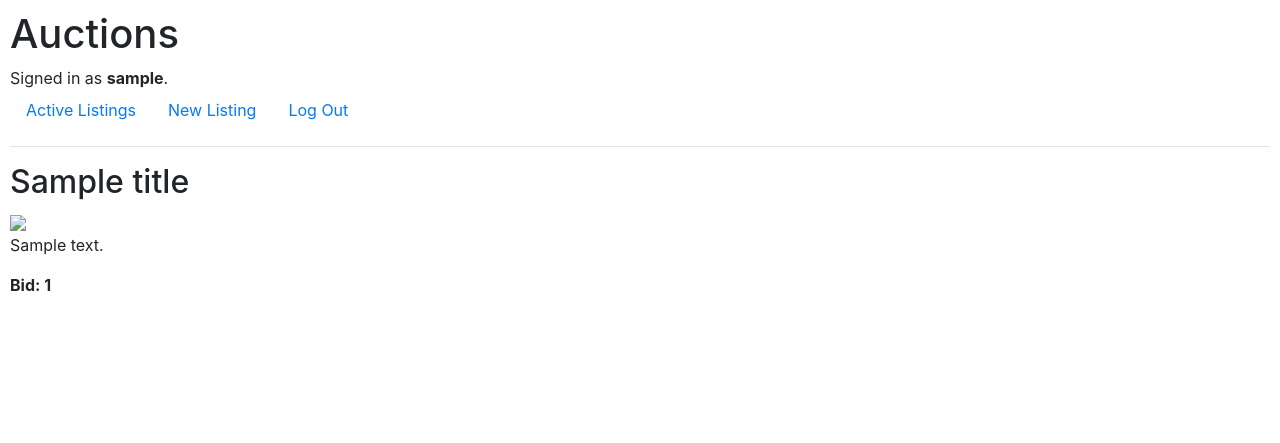
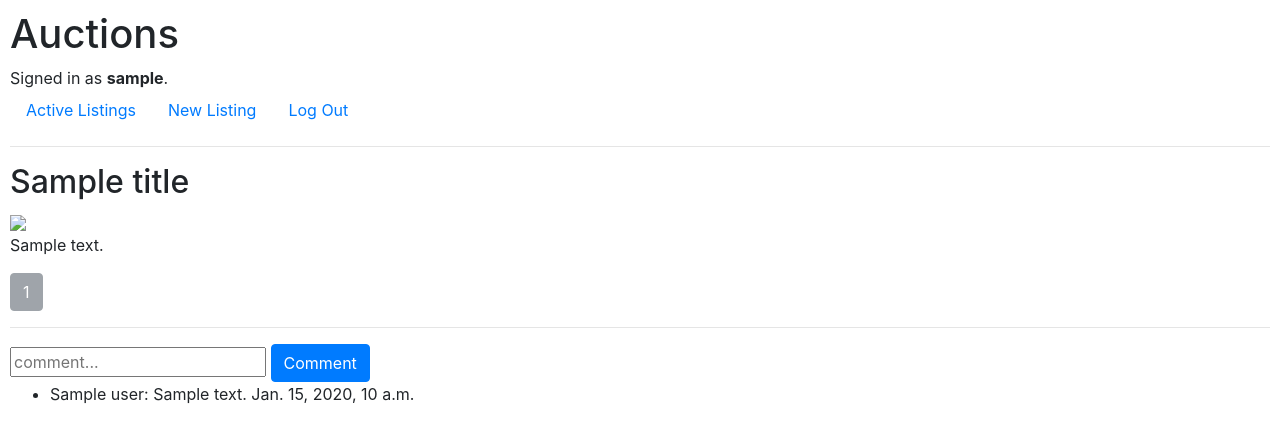
Before and after one commit to gingerwilliams/commerce, a Django app: template auctions/templates/auctions/listing.html in a window 1280 px wide. Shown: the top 443 px of the page. Run offline with Django 3.2, Linux system fonts and the light colour scheme; a user stored in the database is signed in; tables that the repository leaves empty hold one stand-in row (values such as "Sample post"); the template is opened without the code that fills it: most values are stand-ins (such as "Sample title", 1, 10 or a date in 2020); parts of the project's set-up code (start-up, migrations or seed data) failed here and were passed over; some libraries are stand-ins or nearby versions.

Commit message:
Create Comment Model and display filtered comments on each listing

```diff
--- a/auctions/admin.py
+++ b/auctions/admin.py
@@ -1,7 +1,8 @@
 from django.contrib import admin
 
-from .models import Listing
+from .models import Listing, Comment
 
 
 # Register your models here.
 admin.site.register(Listing)
+admin.site.register(Comment)
--- a/auctions/models.py
+++ b/auctions/models.py
@@ -1,5 +1,6 @@
 from django.contrib.auth.models import AbstractUser
 from django.db import models
+from django.db.models.functions import Now
 
 
 class User(AbstractUser):
@@ -23,12 +24,11 @@ class Bid():
     pass
 
 
-class Comment():
-    # listing key
-    # users key
-    # comment
-    pass
+class Comment(models.Model):
+    listing = models.ForeignKey(Listing, on_delete=models.CASCADE, related_name="listing")
+    user = models.ForeignKey(User, on_delete=models.CASCADE, related_name="user")
+    comment = models.CharField(max_length=260)
+    date = models.DateTimeField(db_default=Now())
 
-# auction listings
-# bids
-# comments made on auction listings
+    def __str__(self):
+        return f"{self.user} - {self.date}"
--- a/auctions/templates/auctions/listing.html
+++ b/auctions/templates/auctions/listing.html
@@ -4,6 +4,28 @@
     <h2>{{title}}</h2>
     <img src="{{url}}" width="150">
     <p>{{description}}</p>
-    <p><strong>Bid: {{ bid }}</strong></p>
+
+    <div class="btn-group">
+        <button disabled class="btn btn-secondary">{{ bid }}</button>
+    </div>
+
+    <hr>
+    {% if user.is_authenticated %}
+        <form action="{% url 'listing' id %}" method="post">
+            {% csrf_token %}
+            <input type="text" name="comment" placeholder="comment..."/>
+            <button type="submit" class="btn btn-primary">Comment</button>
+        </form>
+    {% endif %}
+    <ul>
+        {% for comment in comments %}
+        <li>
+            <span>{{ comment.user }}:</span>
+            <span>{{ comment.comment }}</span>
+            <span>{{ comment.date }}</span>
+        </li>
+        {% endfor %}
+
+    </ul>
 
 {% endblock %}
```
Also changed, not shown: auctions/views.py (+14 -1 lines).
